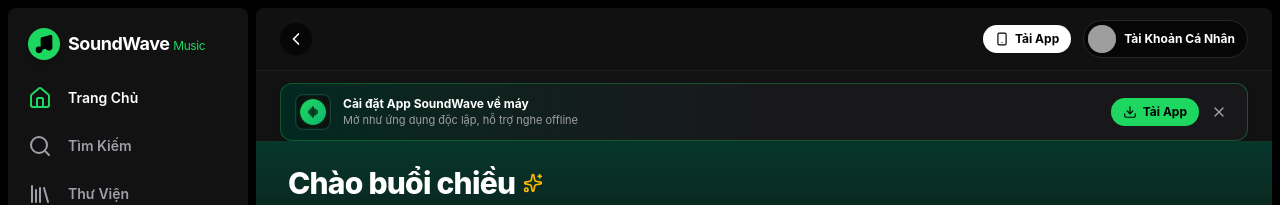
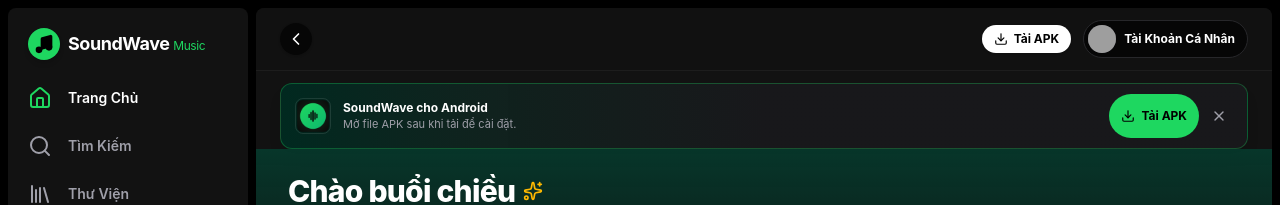
Before and after one commit to ngxziet/spotify-music-personal, a Next.js app: page / in a window 1280 px wide. Shown: the top 205 px of the page. Built offline with nearby package versions, Linux system fonts and the light colour scheme; grey boxes are pictures that could not be loaded.

Commit message:
Add direct APK downloads to the SoundWave web app

```diff
--- a/src/components/layout/TopHeader.tsx
+++ b/src/components/layout/TopHeader.tsx
@@ -2,6 +2,7 @@
 
 import React, { useState } from 'react';
 import { usePathname } from 'next/navigation';
+import { ANDROID_APK_URL } from '@/config/downloads';
 import { useLibrary } from '@/context/LibraryContext';
 import { usePwa } from '@/context/PwaContext';
 import {
@@ -24,11 +25,14 @@ interface TopHeaderProps {
   onOpenUploadSong: () => void;
 }
 
+const installActionClass = 'inline-flex items-center gap-1.5 whitespace-nowrap rounded-full bg-white px-3 py-1.5 text-xs font-bold text-black shadow transition-colors hover:bg-[#1ed760]';
+
 export function TopHeader({ onOpenAuthModal, onOpenUploadSong }: TopHeaderProps) {
   const pathname = usePathname();
   const { currentUser } = useLibrary();
-  const { isStandalone, isOnline, promptInstall } = usePwa();
+  const { isStandalone, isIOS, isInstallReady, isOnline, promptInstall } = usePwa();
   const [showDropdown, setShowDropdown] = useState(false);
+  const showInstallActions = isInstallReady && !isStandalone && isOnline;
 
   const canGoBack = () => {
     if (typeof window !== 'undefined') window.history.back();
@@ -89,16 +93,21 @@ export function TopHeader({ onOpenAuthModal, onOpenUploadSong }: TopHeaderProps)
           </Link>
         )}
 
-        {!isStandalone && (
-          <button
-            onClick={() => promptInstall()}
-            className="flex items-center gap-1.5 px-3 py-1.5 rounded-full bg-white text-black hover:bg-[#1ed760] text-xs font-bold shadow transition-all active:scale-95"
-            title="Tải & cài đặt SoundWave như ứng dụng"
-            aria-label="Tải App SoundWave"
-          >
-            <Smartphone className="w-3.5 h-3.5" />
-            <span>Tải App</span>
-          </button>
+        {showInstallActions && (
+          isIOS ? (
+            <button type="button" onClick={() => promptInstall()} className={installActionClass}>
+              Cài bản web
+            </button>
+          ) : (
+            <a
+              href={ANDROID_APK_URL}
+              className={installActionClass}
+              aria-label="Tải APK SoundWave cho Android"
+            >
+              <Download className="w-3.5 h-3.5" aria-hidden="true" />
+              Tải APK
+            </a>
+          )
         )}
 
         {/* User Pill Dropdown */}
@@ -140,6 +149,17 @@ export function TopHeader({ onOpenAuthModal, onOpenUploadSong }: TopHeaderProps)
                   <span>Lịch sử nghe nhạc</span>
                 </Link>
 
+                {showInstallActions && !isIOS && (
+                  <button
+                    type="button"
+                    onClick={() => promptInstall()}
+                    className="md:hidden w-full text-left px-3 py-2.5 hover:bg-white/10 flex items-center gap-2.5 transition-colors"
+                  >
+                    <Smartphone className="w-4 h-4 text-[#1ed760]" aria-hidden="true" />
+                    Cài bản web
+                  </button>
+                )}
+
                 <button
                   onClick={onOpenUploadSong}
                   className="md:hidden w-full text-left px-3 py-2.5 hover:bg-white/10 flex items-center gap-2.5 transition-colors"
--- a/src/components/pwa/PwaStatusBar.tsx
+++ b/src/components/pwa/PwaStatusBar.tsx
@@ -3,6 +3,7 @@
 import React from 'react';
 import Link from 'next/link';
 import Image from 'next/image';
+import { ANDROID_APK_URL } from '@/config/downloads';
 import { usePwa } from '@/context/PwaContext';
 import {
   WifiOff,
@@ -14,11 +15,13 @@ import {
   Info,
 } from 'lucide-react';
 
+const installActionClass = 'inline-flex min-h-11 items-center justify-center gap-1.5 whitespace-nowrap rounded-full bg-[#1ed760] px-3 text-xs font-bold text-black transition-colors hover:bg-[#1fdf64]';
+
 export function PwaStatusBar() {
   const {
     isOnline,
     isStandalone,
-    canPromptInstall,
+    isIOS,
     promptInstall,
     isBannerDismissed,
     dismissBanner,
@@ -66,42 +69,42 @@ export function PwaStatusBar() {
         </div>
       )}
 
-      {/* Subtle Install App Banner (only when not installed & not dismissed) */}
       {!isStandalone && !isBannerDismissed && isOnline && (
         <div className="mx-3 sm:mx-6 mt-3 px-3.5 py-2.5 rounded-xl bg-gradient-to-r from-emerald-950/90 via-zinc-900 to-zinc-900 border border-[#1ed760]/30 flex items-center justify-between gap-3 shadow-lg">
           <div className="flex items-center gap-3 min-w-0">
             <Image
               src="/icons/icon-192x192.png"
-              alt="SoundWave"
+              alt=""
               width={36}
               height={36}
               className="w-9 h-9 rounded-lg flex-shrink-0 border border-white/10"
             />
             <div className="min-w-0">
-              <p className="text-xs font-bold text-white truncate">
-                Cài đặt App SoundWave về máy
+              <p className="text-xs font-bold text-white">
+                {isIOS ? 'Cài SoundWave trên iPhone hoặc iPad' : 'SoundWave cho Android'}
               </p>
-              <p className="text-[11px] text-zinc-400 truncate">
-                {canPromptInstall
-                  ? 'Nhấn để tải về màn hình chính & nghe nhạc offline'
-                  : 'Mở như ứng dụng độc lập, hỗ trợ nghe offline'}
+              <p className="text-[11px] text-zinc-400">
+                {isIOS ? 'Thêm vào màn hình chính để mở nhanh.' : 'Mở file APK sau khi tải để cài đặt.'}
               </p>
             </div>
           </div>
 
           <div className="flex items-center gap-1.5 flex-shrink-0">
-            <button
-              onClick={() => promptInstall()}
-              className="px-3 py-1.5 rounded-full bg-[#1ed760] hover:bg-[#1fdf64] text-black font-bold text-xs flex items-center gap-1.5 transition-transform active:scale-95"
-            >
-              <Download className="w-3.5 h-3.5" />
-              <span>Tải App</span>
-            </button>
+            {isIOS ? (
+              <button type="button" onClick={() => promptInstall()} className={installActionClass}>
+                Cài bản web
+              </button>
+            ) : (
+              <a href={ANDROID_APK_URL} className={installActionClass}>
+                <Download className="w-3.5 h-3.5" aria-hidden="true" />
+                Tải APK
+              </a>
+            )}
             <button
               onClick={dismissBanner}
               className="p-1.5 text-zinc-400 hover:text-white rounded-full hover:bg-white/10 transition-colors"
               title="Ẩn gợi ý"
-              aria-label="Ẩn gợi ý cài app"
+              aria-label="Ẩn banner tải ứng dụng"
             >
               <X className="w-4 h-4" />
             </button>
--- /dev/null
+++ b/src/config/downloads.ts
@@ -0,0 +1,2 @@
+export const ANDROID_APK_URL =
+  'https://github.com/ngxziet/spotify-music-personal/releases/latest/download/SoundWave.apk';
--- a/src/context/PwaContext.tsx
+++ b/src/context/PwaContext.tsx
@@ -27,6 +27,7 @@ interface PwaContextType {
   isStandalone: boolean;
   isIOS: boolean;
   isAndroid: boolean;
+  isInstallReady: boolean;
   canPromptInstall: boolean;
   isInstallModalOpen: boolean;
   setIsInstallModalOpen: (open: boolean) => void;
@@ -48,6 +49,7 @@ export function PwaProvider({ children }: { children: React.ReactNode }) {
   const [isStandalone, setIsStandalone] = useState(false);
   const [isIOS, setIsIOS] = useState(false);
   const [isAndroid, setIsAndroid] = useState(false);
+  const [isInstallReady, setIsInstallReady] = useState(false);
   const [deferredPrompt, setDeferredPrompt] =
     useState<BeforeInstallPromptEvent | null>(null);
   const [isInstallModalOpen, setIsInstallModalOpen] = useState(false);
@@ -74,7 +76,7 @@ export function PwaProvider({ children }: { children: React.ReactNode }) {
 
     const ua = navigator.userAgent || '';
     const ios =
-      /iPad|iPhone|iPod/.test(ua) &&
+      (/iPad|iPhone|iPod/.test(ua) || (/Macintosh/.test(ua) && navigator.maxTouchPoints > 1)) &&
       !(window as unknown as { MSStream?: unknown }).MSStream;
     const android = /Android/i.test(ua);
 
@@ -92,6 +94,7 @@ export function PwaProvider({ children }: { children: React.ReactNode }) {
       setIsIOS(ios);
       setIsAndroid(android);
       setIsStandalone(checkStandalone());
+      setIsInstallReady(true);
       try {
         setIsBannerDismissed(localStorage.getItem(BANNER_DISMISSED_KEY) === '1');
       } catch {
@@ -223,6 +226,7 @@ export function PwaProvider({ children }: { children: React.ReactNode }) {
         isStandalone,
         isIOS,
         isAndroid,
+        isInstallReady,
         canPromptInstall: !!deferredPrompt,
         isInstallModalOpen,
         setIsInstallModalOpen,
```
